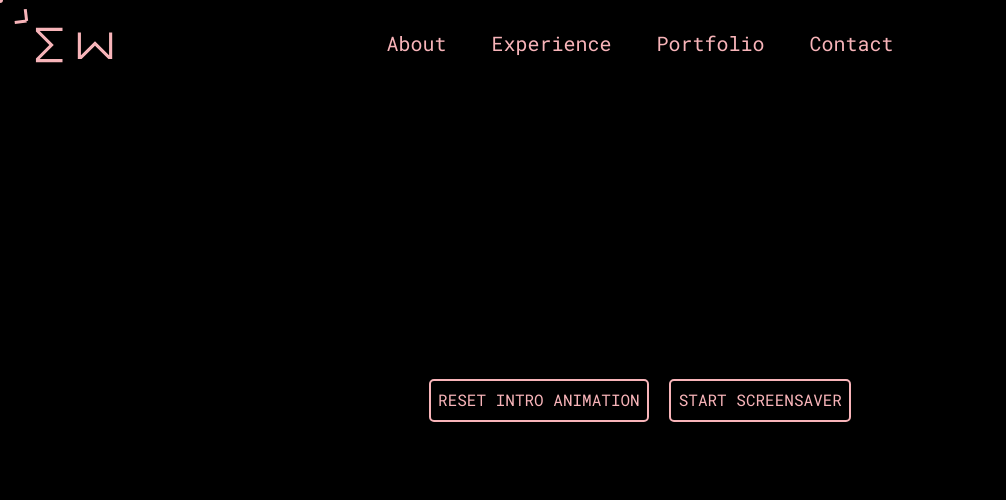
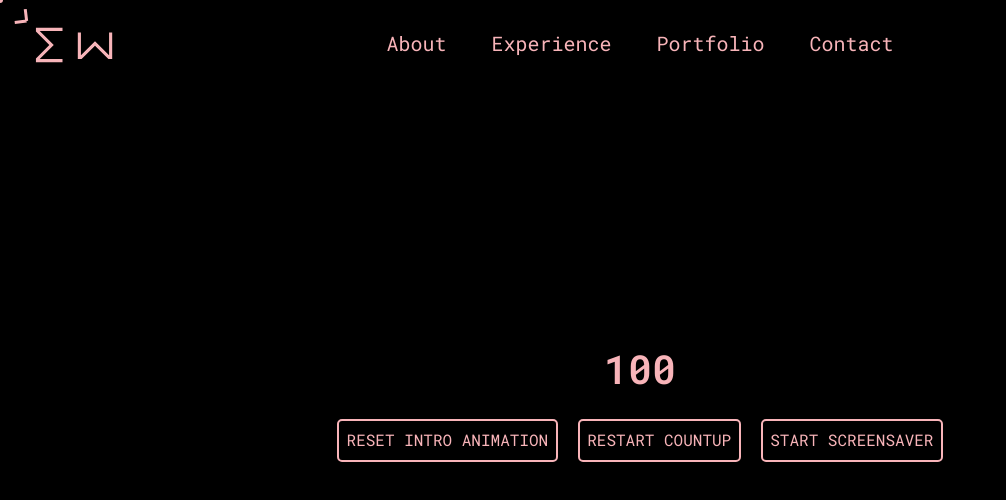
Before and after one commit to ewohlken2/viberational, a Next.js app: page /kris in a window 1280 px wide. Shown: the top 500 px of the page, without its empty margins (0-1006 px from the left). Built offline with nearby package versions, Linux system fonts and the light colour scheme.

Commit message:
added countup component

```diff
--- /dev/null
+++ b/src/app/kris/countup.tsx
@@ -0,0 +1,96 @@
+"use client";
+
+import { useEffect, useState, useRef, useImperativeHandle, forwardRef } from "react";
+
+interface CountupProps {
+  target: number;
+  duration?: number;
+  decimals?: number;
+  className?: string;
+  autoStart?: boolean;
+}
+
+export interface CountupRef {
+  restart: () => void;
+}
+
+const Countup = forwardRef<CountupRef, CountupProps>(({
+  target,
+  duration = 2000,
+  decimals = 0,
+  className = "",
+  autoStart = true,
+}, ref) => {
+  const [count, setCount] = useState(0);
+  const [restartKey, setRestartKey] = useState(0);
+  const [hasStarted, setHasStarted] = useState(false);
+  const animationFrameRef = useRef<number | null>(null);
+
+  useImperativeHandle(ref, () => ({
+    restart: () => {
+      setCount(0);
+      setHasStarted(true);
+      setRestartKey((prev) => prev + 1);
+    },
+  }));
+
+  useEffect(() => {
+    // Don't start if autoStart is false and hasn't been started yet
+    if (!autoStart && !hasStarted) {
+      return;
+    }
+
+    // Cancel any existing animation
+    if (animationFrameRef.current !== null) {
+      cancelAnimationFrame(animationFrameRef.current);
+    }
+
+    let startTime: number | null = null;
+
+    const animate = (currentTime: number) => {
+      if (startTime === null) {
+        startTime = currentTime;
+      }
+
+      const elapsed = currentTime - startTime;
+      const progress = Math.min(elapsed / duration, 1);
+
+      // Easing function: starts fast, slows down as it approaches 1
+      // Using easeOutExpo for a dramatic slow-down effect
+      const eased = progress === 1 ? 1 : 1 - Math.pow(2, -10 * progress);
+
+      const currentValue = eased * target;
+      setCount(currentValue);
+
+      if (progress < 1) {
+        animationFrameRef.current = requestAnimationFrame(animate);
+      } else {
+        setCount(target);
+        animationFrameRef.current = null;
+      }
+    };
+
+    animationFrameRef.current = requestAnimationFrame(animate);
+
+    return () => {
+      if (animationFrameRef.current !== null) {
+        cancelAnimationFrame(animationFrameRef.current);
+        animationFrameRef.current = null;
+      }
+    };
+  }, [target, duration, restartKey, autoStart, hasStarted]);
+
+  const formattedCount = decimals > 0
+    ? count.toFixed(decimals)
+    : Math.floor(count).toString();
+
+  return (
+    <div className={className} style={{ fontSize: "4rem", fontWeight: "600", color: "#F8B4B9" }}>
+      {formattedCount}
+    </div>
+  );
+});
+
+Countup.displayName = "Countup";
+
+export default Countup;
--- a/src/app/kris/introBanner.tsx
+++ b/src/app/kris/introBanner.tsx
@@ -11,6 +11,7 @@ interface IntroBannerProps {
   letterDuration?: number;
   holdDelay?: number;
   fadeDuration?: number;
+  onComplete?: () => void;
 }
 
 export default function IntroBanner({
@@ -19,6 +20,7 @@ export default function IntroBanner({
   letterDuration = 150,
   holdDelay = 100,
   fadeDuration = 600,
+  onComplete,
 }: IntroBannerProps) {
   const [phase, setPhase] = useState<Phase>("typing");
   const [fontSizeReady, setFontSizeReady] = useState(false);
@@ -119,6 +121,7 @@ export default function IntroBanner({
 
         const doneTimer = window.setTimeout(() => {
           setPhase("done");
+          onComplete?.();
         }, fadeDuration);
 
         return () => window.clearTimeout(doneTimer);
@@ -135,6 +138,7 @@ export default function IntroBanner({
     letterDuration,
     holdDelay,
     fadeDuration,
+    onComplete,
   ]);
 
   if (phase === "done") return null;
--- a/src/app/kris/page.tsx
+++ b/src/app/kris/page.tsx
@@ -5,6 +5,7 @@ import RotatingCursor from "./rotatingCursor";
 import IntroBanner from "./introBanner";
 import HeaderLogo from "../logo";
 import Screensaver, { ScreensaverRef } from "./screensaver";
+import Countup, { CountupRef } from "./countup";
 import "./kris.css";
 
 // Button padding constants (reduced by 3px from original 1rem/2rem)
@@ -22,6 +23,7 @@ const navLinks = [
 export default function KrisPage() {
   const [bannerKey, setBannerKey] = useState(0);
   const screensaverRef = useRef<ScreensaverRef>(null);
+  const countupRef = useRef<CountupRef>(null);
 
   const handleResetClick = () => {
     setBannerKey((prev) => prev + 1);
@@ -33,9 +35,21 @@ export default function KrisPage() {
     }, SCREENSAVER_BUTTON_DELAY);
   };
 
+  const handleRestartCountup = () => {
+    countupRef.current?.restart();
+  };
+
+  const handleIntroComplete = () => {
+    countupRef.current?.restart();
+  };
+
   return (
     <div style={{ cursor: "none" }}>
-      <IntroBanner key={bannerKey} text="<ELVISWOHLKEN/>" />
+      <IntroBanner
+        key={bannerKey}
+        text="<ELVISWOHLKEN/>"
+        onComplete={handleIntroComplete}
+      />
       <RotatingCursor />
       <Screensaver ref={screensaverRef} text="Elvis Wohlken" />
       <div
@@ -92,11 +106,14 @@ export default function KrisPage() {
           top: 0,
           left: 0,
           display: "flex",
+          flexDirection: "column",
           alignItems: "center",
           justifyContent: "center",
           gap: "20px",
         }}
       >
+        <Countup ref={countupRef} target={100} autoStart={false} />
+        <div style={{ display: "flex", gap: "20px" }}>
           <button
             data-cursor
             onClick={handleResetClick}
@@ -112,6 +129,22 @@ export default function KrisPage() {
             }}
           >
             Reset Intro Animation
+          </button>
+          <button
+            data-cursor
+            onClick={handleRestartCountup}
+            className="kris-button"
+            style={{
+              padding: `${BUTTON_PADDING_Y} ${BUTTON_PADDING_X}`,
+              fontSize: "1.6rem",
+              backgroundColor: "transparent",
+              border: "2px solid",
+              borderRadius: "0.5rem",
+              cursor: "none",
+              textTransform: "uppercase",
+            }}
+          >
+            Restart Countup
           </button>
           <button
             data-cursor
@@ -131,5 +164,6 @@ export default function KrisPage() {
           </button>
         </div>
       </div>
+    </div>
   );
 }
```
Lines whose indentation alone changed are shown as unchanged.
